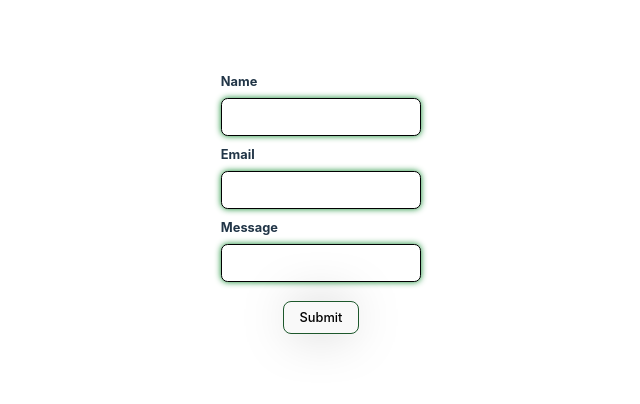
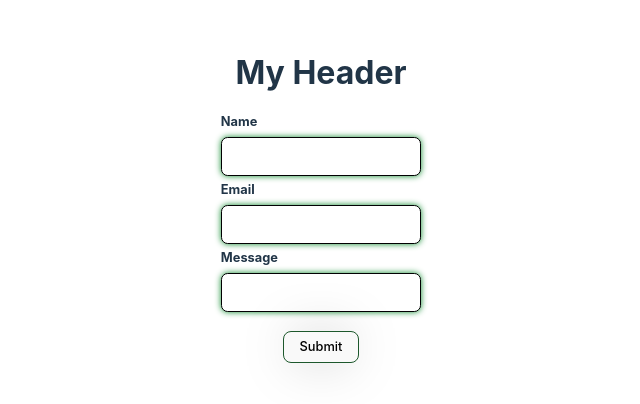
Before and after one commit to pulgajornie/myprojectformbs, a React (Vite) app: page / in a window 1280 px wide. Shown: the part 192-596 px from the top of the page, without its empty margins (319-959 px from the left). Built offline with nearby package versions, Linux system fonts and the light colour scheme.

Commit message:
with header

```diff
--- a/src/App.tsx
+++ b/src/App.tsx
@@ -9,6 +9,7 @@ function App() {
 
     return (
         <div className={styles.App}>
+            <h1>My Header</h1>
             <form>
                 <Label htmlFor="name">Name</Label>
                 <Input id="name" name="name" />
--- a/src/components/label/label.module.scss
+++ b/src/components/label/label.module.scss
@@ -1,9 +1,10 @@
 .root {
-  width: 100%;
   text-align: start;
   font-size: 0.8em;
   font-weight: 700;
   margin-bottom: 0.5em;
   margin-right: 0px;
-  margin-top: 9px;
+  margin-top: 4px;
+  width: 100%;
+  direction: ltr;
 }
--- a/src/index.css
+++ b/src/index.css
@@ -33,7 +33,7 @@ body {
 }
 
 h1 {
-  font-size: 3.2em;
+  font-size: 2em;
   line-height: 1.1;
 }
 
```
